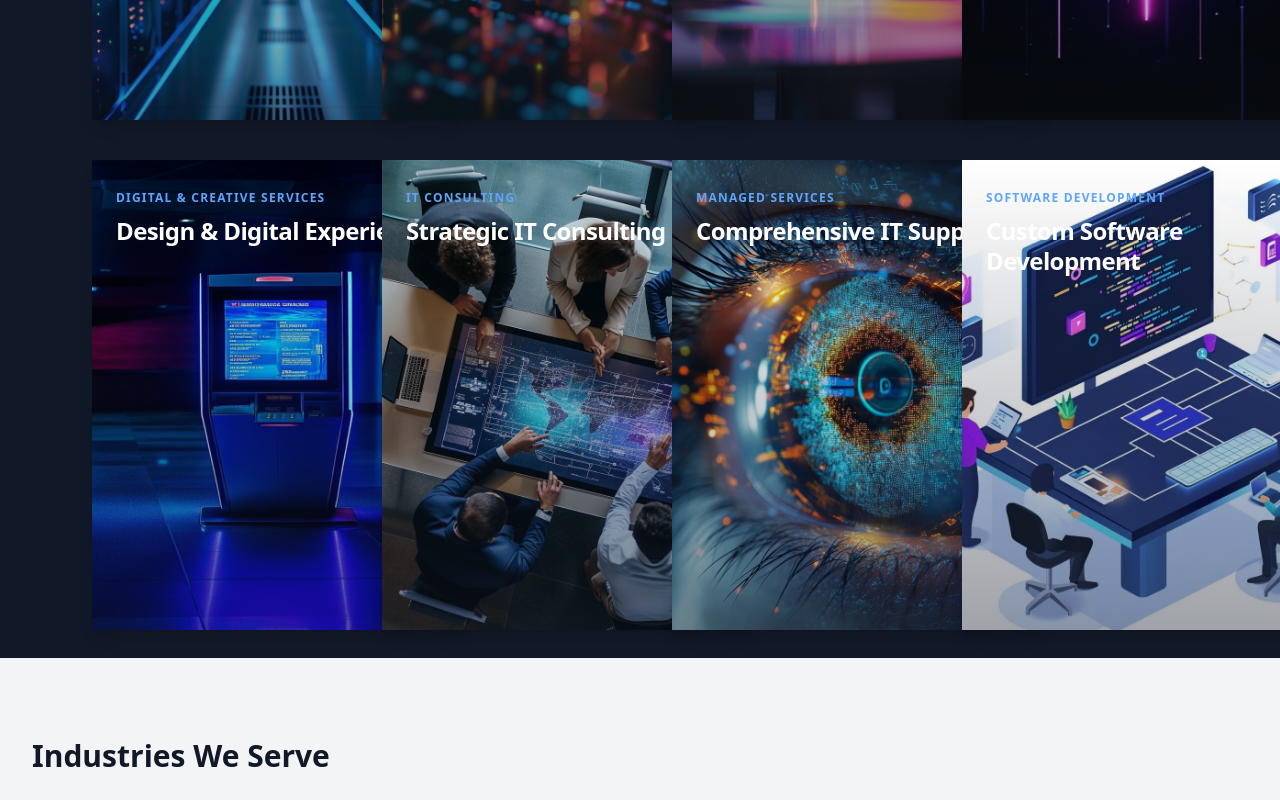
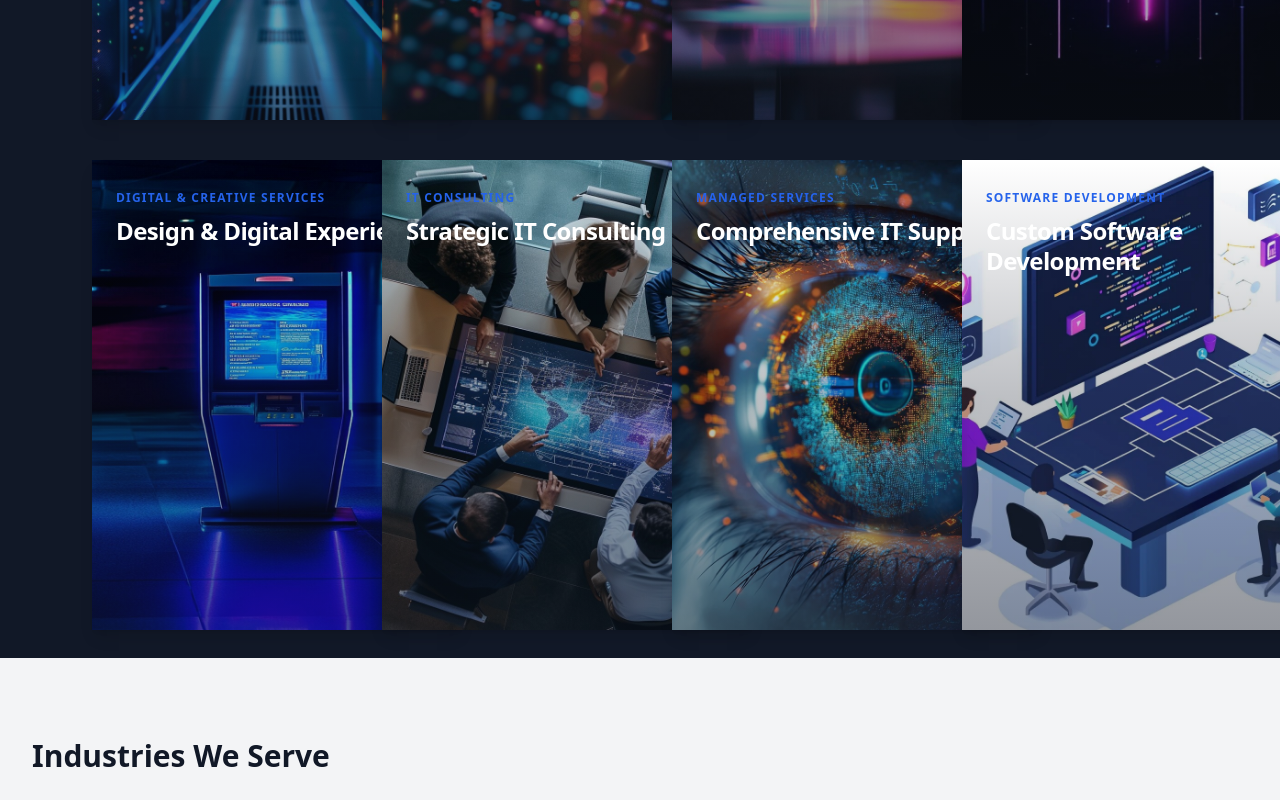
Before and after one commit to IYERADavid/pinnacle-tech-website, a React (Vite) app: page / in a window 1280 px wide. Shown: the part 1580-2380 px from the top of the page. Built offline with nearby package versions, Linux system fonts and the light colour scheme.

Commit message:
Enhanced polished appearence

```diff
--- a/src/sections/Services.jsx
+++ b/src/sections/Services.jsx
@@ -79,21 +79,21 @@ const Services = ({servicesSectionRef}) => {
                   src={service.image}
                   alt={service.title}
                   loading= "lazy"
-                  className= "w-full h-full object-cover transition-transform duration-500 ease-in-out group-hover:scale-105"
+                  className= "w-full h-full object-cover transition-transform duration-500 ease-in-out group-hover:scale-105 group-hover:brightness-90"
                 />
-                <div className="absolute inset-0 bg-gradient-to-t from-gray-900/40 to-transparent" />
+                <div className="absolute inset-0 bg-gradient-to-t from-gray-900/50 via-gray-900/30 to-transparent transition-opacity duration-500 group-hover:opacity-100 opacity-90" />
               </div>
 
-              {/* Persistent Heading */}
-              <div className="absolute top-0 left-0 w-full p-6 space-y-2 z-10">
-              <span className="text-xs font-semibold text-blue-400 uppercase tracking-widest">
+              {/* Heading */}
+              <div className="absolute top-0 left-0 w-full p-6 space-y-2 z-10 transition-all duration-500 translate-y-0 group-hover:-translate-y-2">
+              <span className="text-xs font-semibold text-blue-600 uppercase tracking-widest transition-all duration-500">
                   {service.category}
                 </span>
                 <h3 className="text-2xl font-bold leading-tight tracking-tight text-white">{service.title}</h3>
               </div>
 
               {/* Slide-up Description */}
-              <div className="absolute inset-0 bg-gray-900/95 p-6 flex flex-col justify-end transform transition-all duration-500 translate-y-full group-hover:translate-y-0">
+              <div className="absolute inset-0 transition-all duration-500 p-6 flex flex-col justify-end transform translate-y-full group-hover:translate-y-0 shadow-xl border border-transparent group-hover:shadow-2xl group-hover:border-blue-400/20 bg-gradient-to-t from-black/70 to-transparent">
                 <div className="mb-4">
                   <p className="text-gray-100 text-sm leading-snug font-medium">
                     {service.hoverDetails}
```
